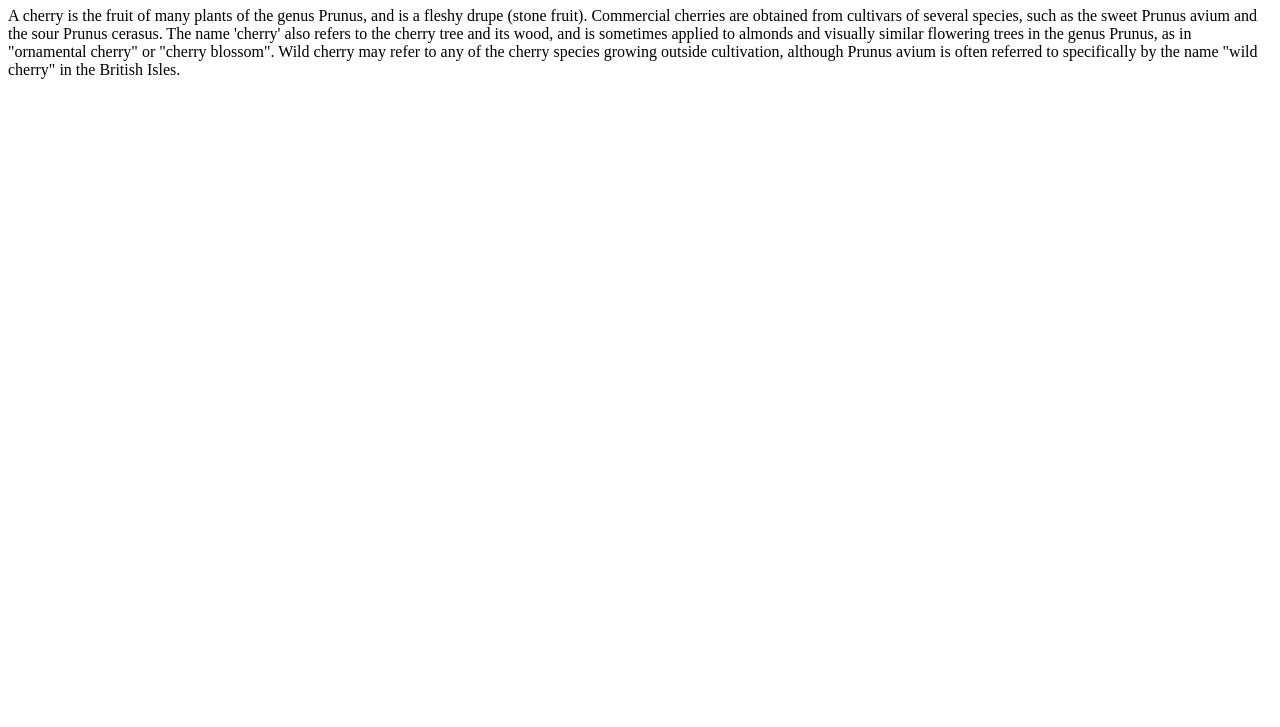
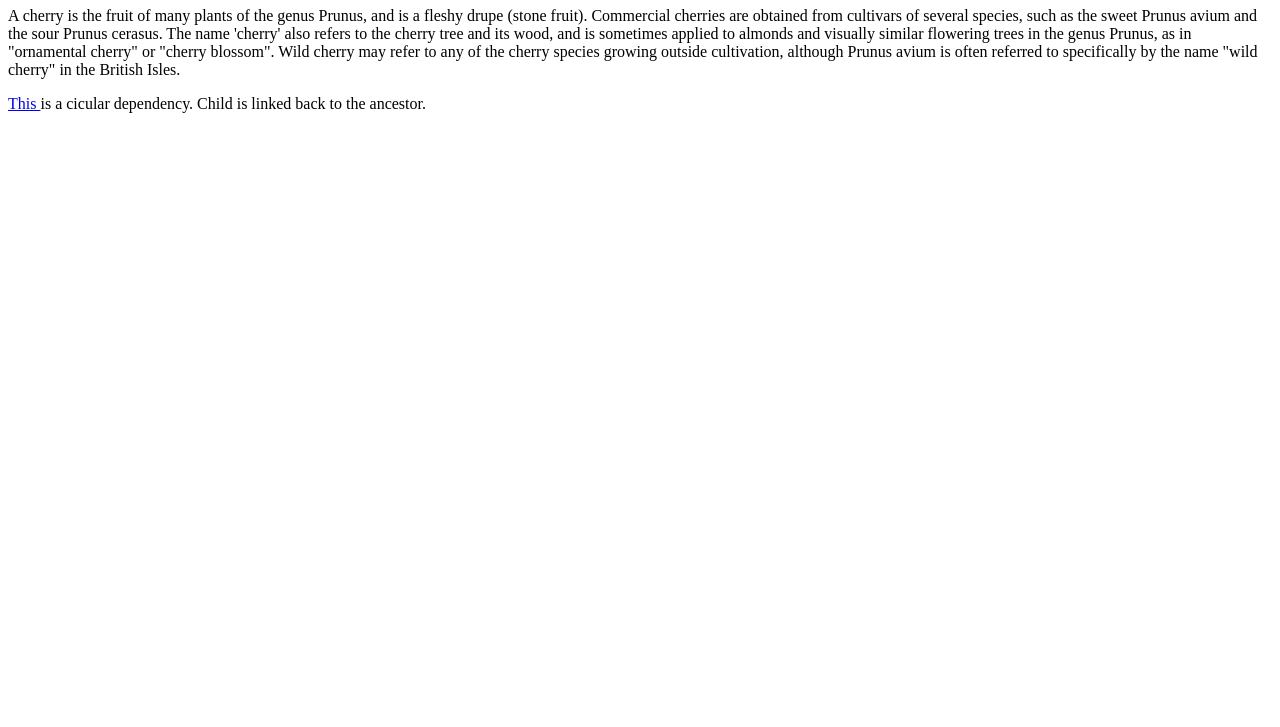
Before and after one commit to kendra-webcrawler-test/kendra-webcrawler-test.github.io, a plain HTML site: page cherry.html in a window 1280 px wide. Shown: the part 73-800 px from the top of the page. Drawn offline with Linux system fonts and the light colour scheme.

Commit message:
circular dependency

```diff
--- a/cherry.html
+++ b/cherry.html
@@ -6,6 +6,6 @@
 
 Commercial cherries are obtained from cultivars of several species, such as the sweet Prunus avium and the sour Prunus cerasus. The name 'cherry' also refers to the cherry tree and its wood, and is sometimes applied to almonds and visually similar flowering trees in the genus Prunus, as in "ornamental cherry" or "cherry blossom". Wild cherry may refer to any of the cherry species growing outside cultivation, although Prunus avium is often referred to specifically by the name "wild cherry" in the British Isles.</p>
 
-
+<a href="apple.html"> This </a> is a cicular dependency. Child is linked back to the ancestor.
 </body>
 </html>
```
